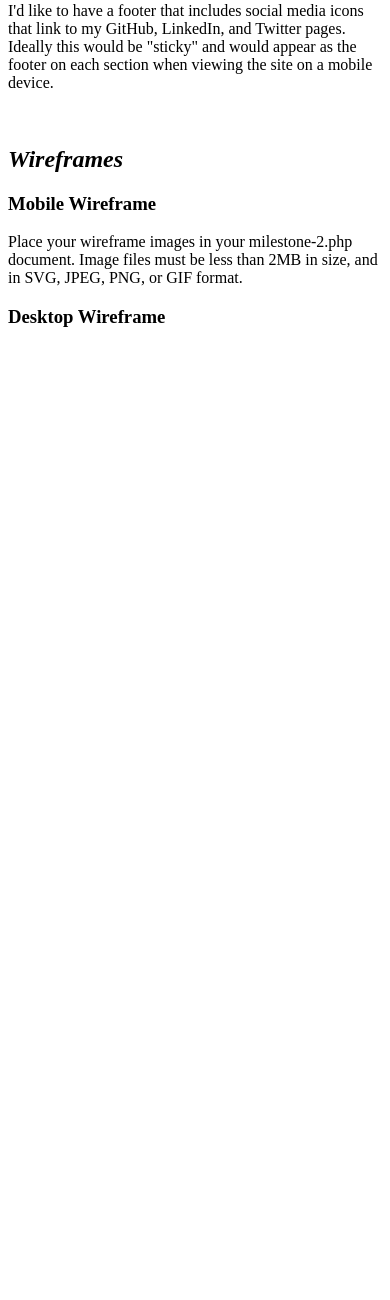
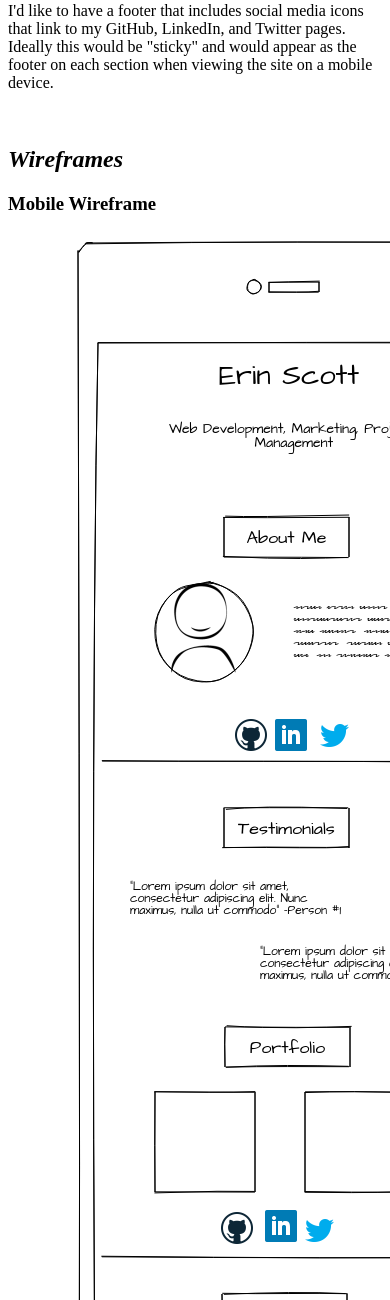
Before and after one commit to erincodes/portfolio-website, a PHP site: page /milestone-2.php in a window 390 px wide; the page is wider, and only the part inside the window is pictured. Shown: the part 949-2249 px from the top of that part. Before the commit the page ends 1276 px from the top of that part, so only its background shows below. Run offline with PHP 8.4, Linux system fonts and the light colour scheme.

Commit message:
Added png of mobile wireframe.

```diff
--- a/public_html/documentation/milestone-2.php
+++ b/public_html/documentation/milestone-2.php
@@ -22,7 +22,8 @@
 		<br>
 		<h2><em>Wireframes</em></h2>
 		<h3>Mobile Wireframe</h3>
-			<p>Place your wireframe images in your milestone-2.php document. Image files must be less than 2MB in size, and in SVG, JPEG, PNG, or GIF format.</p>
+			<img src="public_html/documentation/images/erin-wireframe-mobile.png" alt="Mobile Wireframe"
+	  	<br>
 		<h3>Desktop Wireframe</h3>
 		<br>
 	</body>
```
Also changed, not shown: public_html/documentation/images/erin-wireframe-mobile.png (added).
